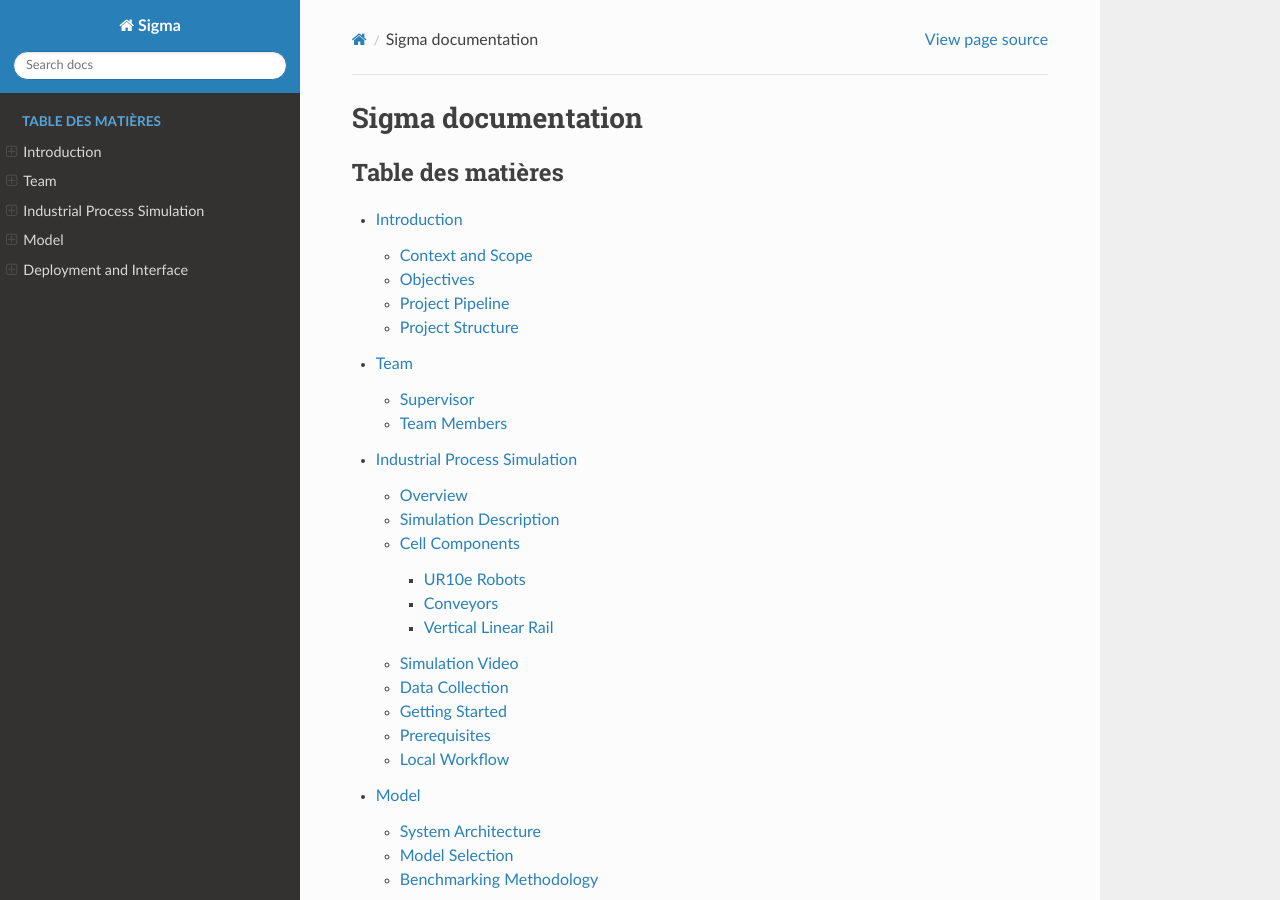
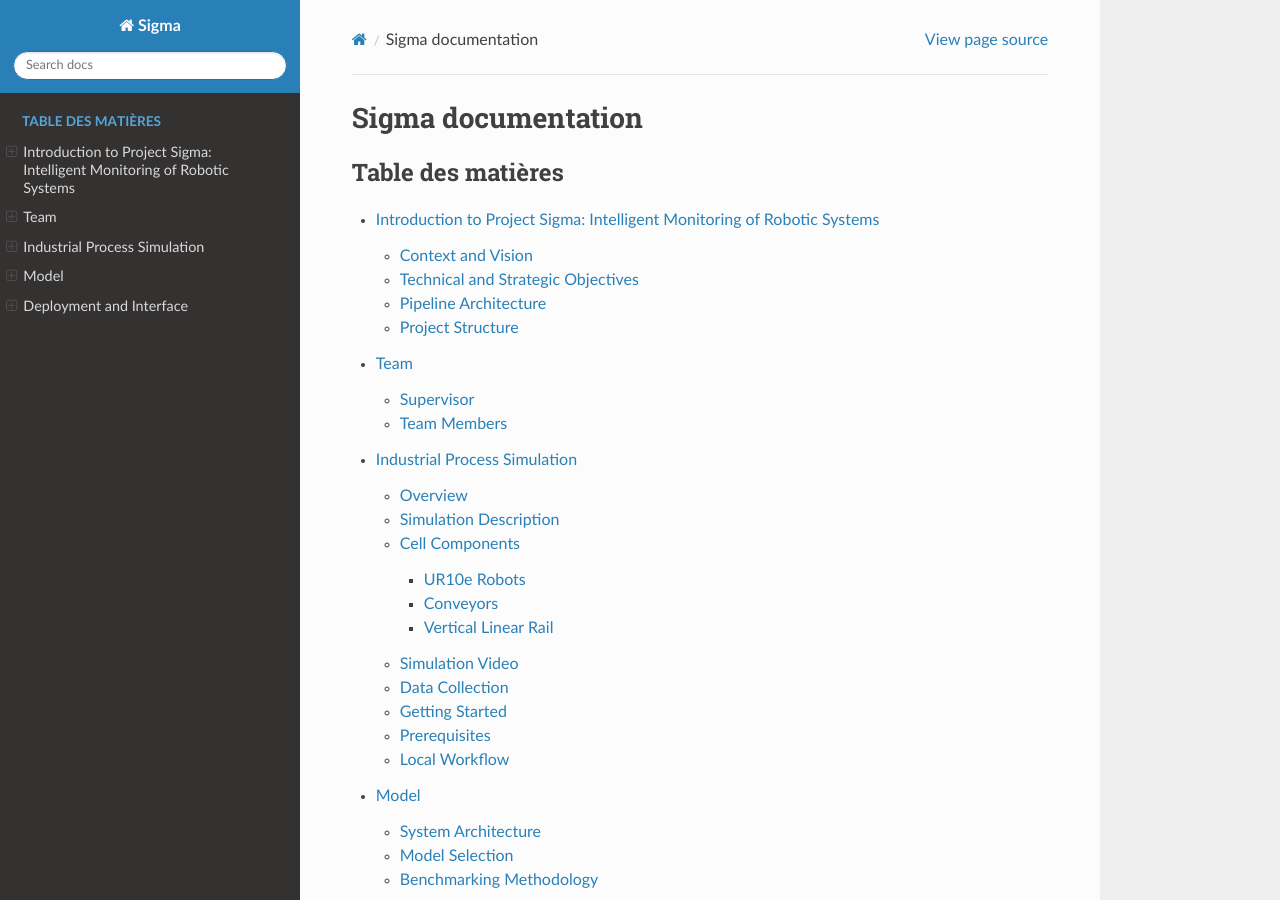
Before and after one commit to MerlinMaven/sigma-industrial-ai, a Sphinx documentation site: the page built from documentation/source/index.rst, in a window 1280 px wide and 900 px high. Built offline with Sphinx 7.4.7 and the Read the Docs theme 3.1.0, drawn with Linux system fonts in a browser that asks for light colours; pages that are not in the unit, such as notebooks, are missing from menus; some of the changed lines change nothing that is shown.

Commit message:
improvement

```diff
--- a/documentation/source/Introduction.rst
+++ b/documentation/source/Introduction.rst
@@ -1,63 +1,107 @@
-Introduction
-============
+=======================================================
+Introduction to Project Sigma: Intelligent Monitoring of Robotic Systems
+=======================================================
 
-Context and Scope
------------------
+.. toctree::
+   :maxdepth: 2
+   :caption: Contents:
 
-The **Sigma** project addresses the challenge of industrial predictive maintenance through the real-time analysis of robotic systems.
-By capturing and learning from the **digital signatures** of robots, linear rails, and conveyors, Sigma anticipates mechanical degradation and helps reduce unplanned downtime.
-It targets engineers, technicians, and operators, providing a lightweight, AI-powered monitoring solution built on **computer vision**, **deep learning**, and **anomaly detection**.
+   introduction
+   architecture
+   methodology
+   results
+   deployment
 
-Objectives
-----------
+Sigma is an advanced predictive maintenance system designed to ensure the reliability of automated industrial processes. Leveraging cutting-edge artificial intelligence techniques, Sigma learns the normal behavior of robotic systems in order to detect faults and degradation well before they become critical.
 
-Sigma is designed to:
+Context and Vision
+==================
 
-1. Enable **real-time monitoring** of robotic components via digital signature analysis.
-2. Use **deep learning models** to learn and track normal operating behavior.
-3. Detect anomalies early and **predict potential failures** before they occur.
-4. Provide an **interactive dashboard** for visualization, diagnostics, and reporting.
+In the Industry 4.0 era, even brief production downtimes can result in significant costs. Traditional predictive maintenance often relies on static rules or sensor thresholds—methods that fail to capture complex system dynamics or early signs of failure.
 
-Project Pipeline
-----------------
+Project Sigma proposes a paradigm shift. Instead of monitoring isolated sensor values, it builds and analyzes a behavioral digital signature for each machine. This signature is a compact, information-rich representation of a system’s normal operation, capturing subtle interactions between its components.
 
-The pipeline translates these objectives into five main phases:
+Our solution is tailored for maintenance engineers, production managers, and data scientists, offering them a smart, lightweight, and interpretable tool for industrial asset health monitoring.
 
-#. **Data Ingestion**
-   - Acquire time series (positions, speeds, loads) via the **RoboDK API**
-   - Export and organize the data in CSV format
+Technical and Strategic Objectives
+==================================
 
-#. **Preprocessing and Feature Engineering**
-   - Normalize signals, apply smoothing and windowing techniques
-   - Construct feature-rich temporal signatures
+Sigma is designed to meet the following key goals:
 
-#. **Modeling**
-   - Train **autoencoders** to reconstruct signatures and forecast short-term behavior
+- **Deep Representation Learning**: Design and train deep learning models (LSTM autoencoders, CNNs) to extract meaningful behavioral signatures from raw time-series data.
 
-#. **Anomaly Assessment**
-   - Detect abnormal patterns using reconstruction and prediction errors
-   - Apply **Isolation Forest** for robust anomaly scoring
+- **Multi-Faceted Anomaly Detection**: Build a robust detection system based on both reconstruction error (current state consistency) and prediction error (future state anticipation) for earlier failure detection.
 
-#. **Deployment and Interface**
-   - Integrate the full system into a **Streamlit dashboard** for real-time interaction, threshold tuning, and automatic report generation
+- **Systematic Benchmarking**: Evaluate the performance of our signature-based approach against traditional anomaly detection algorithms (e.g., Isolation Forest, One-Class SVM) to quantify its added value.
+
+- **Intuitive Human-Machine Interface**: Deploy the solution via an interactive Streamlit dashboard for real-time monitoring, assisted diagnostics, and automated reporting.
+
+Pipeline Architecture
+=====================
+
+Our pipeline transforms raw data into actionable insights through the following structured stages:
 
 .. image:: _static/pipeline.svg
    :width: 100%
    :align: center
-   :alt: Sigma Streamlit Pipeline
+   :alt: Sigma Pipeline Architecture
+
+**1. Data Ingestion and Simulation**:
+
+- Time-series data (positions, speeds, accelerations) is generated and collected through RoboDK simulation to ensure realistic and controlled datasets.
+
+**2. Preprocessing and Windowing**:
+
+- Signals are normalized and smoothed to remove irrelevant noise. A sliding window technique is applied to create temporal sequences.
+
+**3. Signature Extraction (Transfer Learning)**:
+
+- A pre-trained LSTM encoder is used as a feature extractor. It compresses each high-dimensional sequence into a compact 8D signature that captures its temporal dynamics — the core of our transfer learning strategy.
+
+**4. Modeling and Anomaly Analysis**:
+
+- A dual-head CNN+BiLSTM processor is trained on these signatures to simultaneously reconstruct and predict the system behavior one step ahead.
+
+- An anomaly score is computed by combining the reconstruction and prediction errors, providing a robust health metric.
+
+**5. Deployment and Visualization**:
+
+- The entire system is integrated into a Streamlit dashboard, providing a user-friendly interface for real-time monitoring, alert analysis, and threshold tuning.
 
 .. note::
-   You can explore the full source code, simulation files, and trained models on GitHub:
-   🔗 `sigma-industrial-ai <https://github.com/MerlinMaven/sigma-industrial-ai.git>`_
+
+   The entire project — including source code, RoboDK simulations, pre-trained models, and experimentation notebooks — is available on our GitHub repository.
+
+🔗 Check out the project on GitHub: `sigma-industrial-ai <https://github.com/MerlinMaven/sigma-industrial-ai.git>`_
 
 Project Structure
------------------
+=================
+
+The following tree illustrates the structure of the Sigma project repository. It includes multiple simulation files, trained models, and time series data files.
 
 .. code-block:: text
 
-   Sigma
-   ├── files/
+   sigma-industrial-ai/
+   ├── data/
    │   ├── simulated_data/
-   │   └── simulation.rdk
-   └── notebooks/
-       └── data_collection.ipynb
+   │   │   ├── Linear_Rail_rail_data.csv
+   │   │   └── ... (additional simulated CSV files)
+   │   └── simulations/
+   │       ├── simulation.rdk
+   │       └── ... (additional RoboDK simulation files)
+   ├── models/
+   │   ├── saved_models/
+   │   │   ├── LSTM_AE_bottleneck_8.h5
+   │   │   └── ... (other single-output models)
+   │   └── saved_dual_output_models/
+   │       ├── CNN_BILSTM_AE_v1.h5
+   │       └── ... (other dual-output architectures)
+   ├── notebooks/
+   │   ├── data_collection.ipynb
+   │   ├── Linear_Rail.ipynb
+   │   └── ... (additional experiments and evaluation notebooks)
+   ├── src/
+   │   ├── pipeline.py
+   │   └── dashboard.py
+   ├── requirements.txt
+   └── README.md
```
